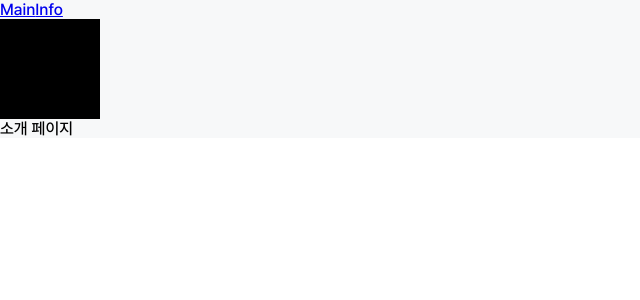
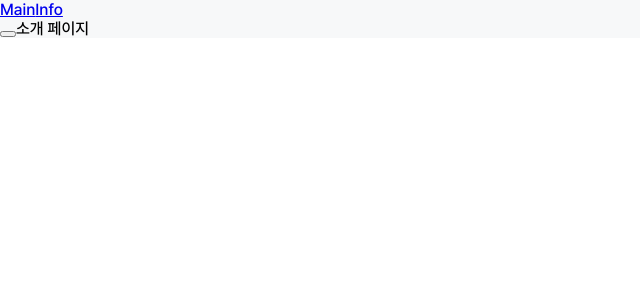
Before and after one commit to Dongw1126/workbook.ac, a React (Create React App) app in the folder client/: page /info in a window 1280 px wide. Shown: the top 300 px of the page, without its empty margins (0-640 px from the left). Built offline with nearby package versions, Linux system fonts and the light colour scheme.

Commit message:
chore: test mui modal

```diff
--- a/client/package.json
+++ b/client/package.json
@@ -16,6 +16,7 @@
     "@types/node": "^12.0.0",
     "@types/react": "^17.0.0",
     "@types/react-dom": "^17.0.0",
+    "@types/react-modal": "^3.13.1",
     "@types/react-router-dom": "^5.3.1",
     "@types/react-sortable-tree": "^0.3.14",
     "axios": "^0.24.0",
@@ -24,6 +25,7 @@
     "react": "^17.0.2",
     "react-contexify": "^5.0.0",
     "react-dom": "^17.0.2",
+    "react-modal": "^3.14.3",
     "react-router-dom": "^5.3.0",
     "react-scripts": "4.0.3",
     "react-split": "^2.0.13",
--- /dev/null
+++ b/client/src/components/modal/AddFolderModal.tsx
@@ -0,0 +1,23 @@
+import React, { useState } from 'react';
+import DialogTitle from '@mui/material/DialogTitle';
+import Dialog from '@mui/material/Dialog';
+
+interface Props {
+    open: boolean;
+    onClose: () => void;
+}
+
+
+function AddFolderModal(props: Props) {
+    const handleClose = () => {
+        props.onClose();
+    };
+
+    return (
+        <Dialog onClose={handleClose} open={props.open}>
+            <DialogTitle>Add</DialogTitle>
+        </Dialog>
+    );
+}
+
+export default AddFolderModal;
--- /dev/null
+++ b/client/src/hooks/useDialog.ts
@@ -0,0 +1,18 @@
+import React, { useCallback, useEffect, useState } from 'react';
+
+function useDialog(initState: boolean)
+:[boolean, () => void, () => void] {
+    const [open, setOpen] = useState(initState);
+
+    const handleClickOpen = useCallback(() => {
+        setOpen(true);
+    }, [setOpen]);
+
+    const handleClose = useCallback(() => {
+        setOpen(false);
+    }, [setOpen]);
+
+    return [open, handleClickOpen, handleClose];
+}
+
+export default useDialog;
--- a/client/src/pages/Info.tsx
+++ b/client/src/pages/Info.tsx
@@ -1,34 +1,13 @@
-import { useContextMenu } from "react-contexify";
-import "react-contexify/dist/ReactContexify.css";
-
-const MENU_ID = "menu-id";
-
+import React from 'react';
+import useDialog from "../hooks/useDialog";
+import AddFolderModal from "../components/modal/AddFolderModal";
 
 function Info() {
-
-    /* ContextMenu Test */
-    const { show } = useContextMenu({
-        id: MENU_ID
-    });
-
-    function displayMenu(e: any) {
-        // put whatever custom logic you need
-        // you can even decide to not display the Menu
-        show(e);
-    }
-
+    const [open, handleClickOpen, handleClose] = useDialog(false);
     return (
         <div>
-            <div
-                style={{
-                    backgroundColor: "black",
-                    width: 100,
-                    height: 100
-                }}
-                onContextMenu={displayMenu}
-                >
-            </div>
-            {/*<TreeContextMenu />*/}
+            <button onClick={handleClickOpen}/>
+            <AddFolderModal open={open} onClose={handleClose} />
             소개 페이지
         </div>
     );
```
Also changed, not shown: client/src/components/modal/AddFolderModal0.tsx (added, +18 -0 lines), 2 other files (tests, documents, lock files or other folders).
